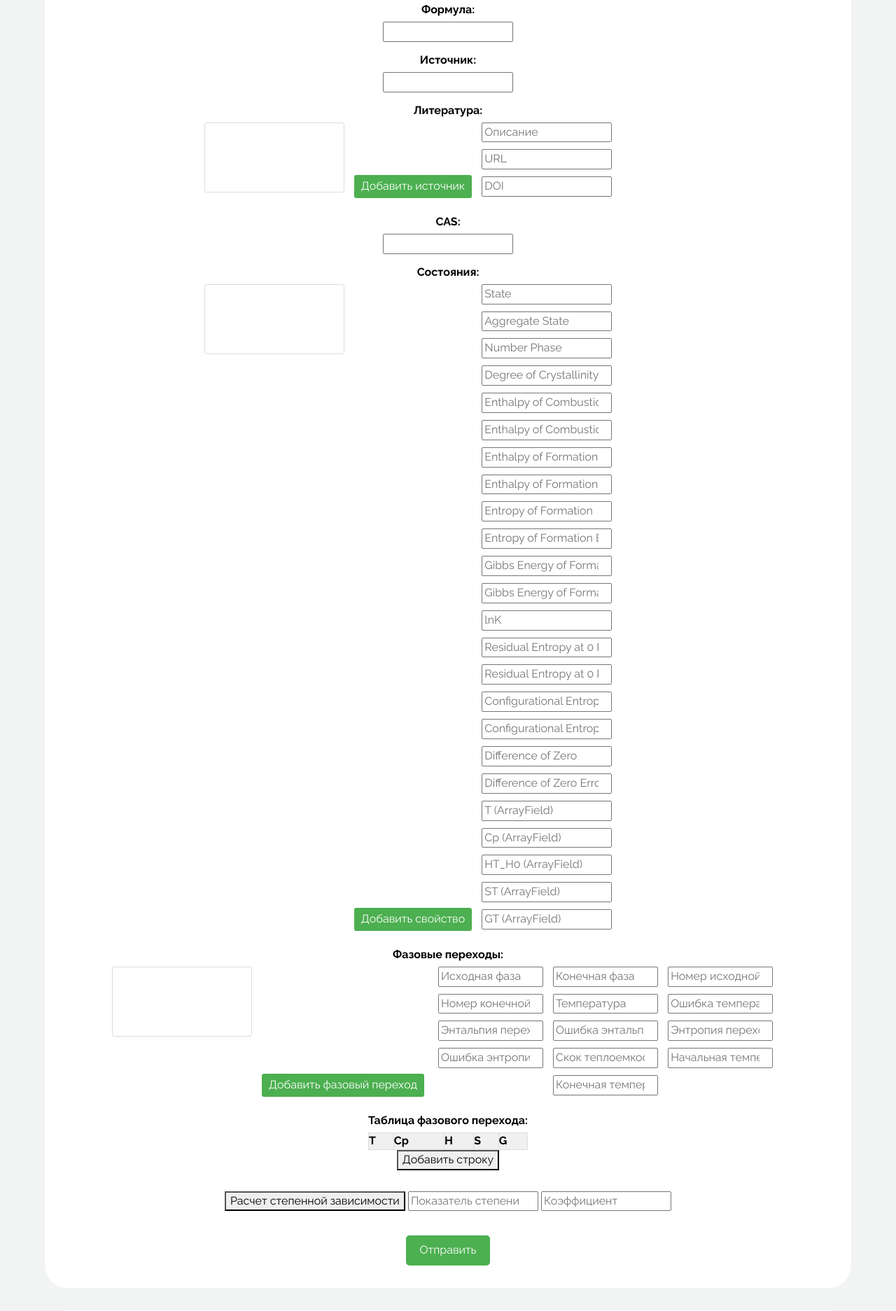
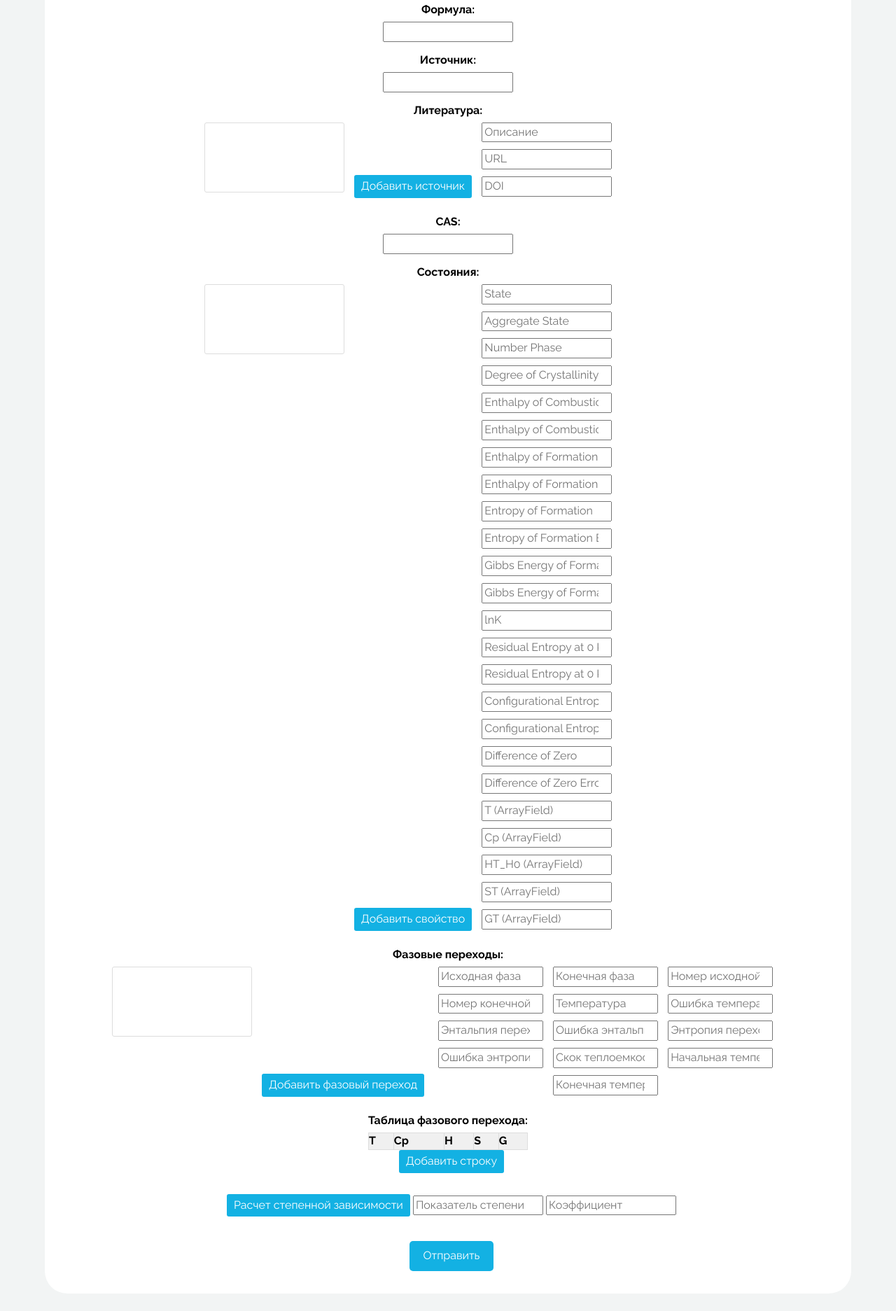
Before and after one commit to CK-Himiki/Thermopol, a Django app: page /append in a window 1280 px wide. Shown: the part 390-2263 px from the top of the page at 70% size. Run offline with Django 4.2, Linux system fonts and the light colour scheme; data that the repository does not hold is empty; some libraries are stand-ins or nearby versions; some web fonts are replaced.

Commit message:
change color of button

```diff
--- a/myapp/static/append.css
+++ b/myapp/static/append.css
@@ -29,13 +29,13 @@ th, td {
             padding: 10px 20px;
             border: none;
             border-radius: 5px;
-            background-color: #4CAF50;
+            background-color: var(--blue-bg-color);
             color: #fff;
             cursor: pointer;
         }
 
         #submitButton:hover {
-            background-color: #3e8e41;
+            background-color: #94CEEC;
         }
 
         .form-group {
@@ -55,19 +55,19 @@ th, td {
             vertical-align: top;
         }
 
-        .add-source-button, .add-phase-button, .add-property-button {
+        .add-button{
             display: inline-block;
             margin-left: 10px;
             padding: 5px 10px;
-            background-color: #4CAF50;
+            background-color: #13B1E3;
             color: #fff;
             border: none;
             border-radius: 3px;
             cursor: pointer;
         }
 
-        .add-source-button:hover, .add-phase-button:hover, .add-property-button:hover {
-            background-color: #3e8e41;
+        .add-button:hover {
+            background-color: #94CEEC;
         }
 
         .source-fields, .phase-fields, .property-fields {
--- a/myapp/templates/append.html
+++ b/myapp/templates/append.html
@@ -80,7 +80,7 @@
 
         </select>
 
-        <button class="add-source-button" onclick="addSource()">Добавить источник</button>
+        <button class="add-button " onclick="addSource()">Добавить источник</button>
 
         <div class="source-fields">
             <input type="text" id="description" placeholder="Описание">
@@ -159,7 +159,7 @@
 
     </select>
 
-    <button class="add-property-button" onclick="addProperty()">Добавить свойство</button>
+    <button class="add-button" onclick="addProperty()">Добавить свойство</button>
 
     <div class="property-fields">
         <input type="text" id="state" placeholder="State">
@@ -401,7 +401,7 @@ propertiesListbox.addEventListener('dblclick', () => {
 
     </select>
 
-    <button class="add-phase-transition-button" onclick="addPhaseTransition()">Добавить фазовый переход</button>
+    <button class="add-button" onclick="addPhaseTransition()">Добавить фазовый переход</button>
 
     <div class="phase-transition-fields">
         <input type="text" id="source_phase" placeholder="Исходная фаза">
@@ -438,7 +438,7 @@ propertiesListbox.addEventListener('dblclick', () => {
       <tbody>
       </tbody>
     </table>
-    <button id="add-row">Добавить строку</button>
+    <button class="add-button" id="add-row">Добавить строку</button>
   </div>
 
   <script>
@@ -695,14 +695,14 @@ function populatePhaseTransitionTable(phaseTransitionTable) {
 
   </div>
   <div class="form-group">
-    <button id="powerLawButton">Расчет степенной зависимости</button>
+    <button class="add-button" id="powerLawButton">Расчет степенной зависимости</button>
     <input type="text" id="powerLawExponent" placeholder="Показатель степени">
     <input type="text" id="powerLawCoefficient" placeholder="Коэффициент">
   </div>
   <script>
 
   </script>
-    <button id="submitButton">Отправить</button>
+    <button class="add-button" id="submitButton">Отправить</button>
 </div>
 
 
```
